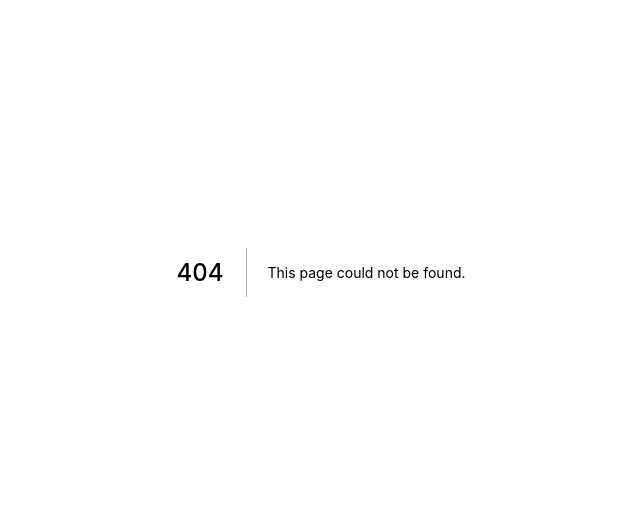
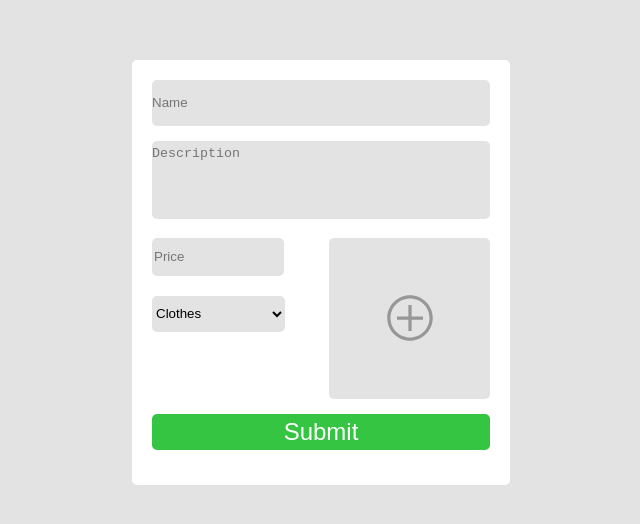
Before and after one commit to Whil117/Fake-products, a Next.js app: page /App/AddProduct/Form in a window 1280 px wide. Before the commit this address had no page. Shown: the part 128-652 px from the top of the page, without its empty margins (319-959 px from the left). Built offline with nearby package versions, Linux system fonts and the light colour scheme.

Commit message:
addproduct and form

```diff
--- a/package.json
+++ b/package.json
@@ -9,6 +9,8 @@
     "lint": "next lint"
   },
   "dependencies": {
+    "@emotion/react": "^11.4.1",
+    "@emotion/styled": "^11.3.0",
     "next": "11.1.0",
     "react": "17.0.2",
     "react-dom": "17.0.2"
--- /dev/null
+++ b/src/pages/App/AddProduct/Form.tsx
@@ -0,0 +1,130 @@
+import { FC, FormEvent, useState } from "react";
+import {
+  FormBox,
+  IName,
+  IDesc,
+  IPrice,
+  SCategory,
+  Submit,
+  CImg,
+} from "../../../styles/pages/App/AddProduct/FormStyle";
+
+interface Data {
+  name: string;
+  desc: string;
+  price: number;
+  category: string;
+  img: string | null | undefined;
+}
+
+const Form: FC = () => {
+  const [data, setData] = useState<Partial<Data>>({});
+
+  const handleChange = (event: { target: { name: string; value: string } }) => {
+    setData({
+      ...data,
+      [event.target.name]: event.target.value,
+    });
+  };
+  const handleImg = (event: any) => {
+    const uploadImg = event.target.files[0];
+    const types = ["image/png", "image/jpeg", "image/jpg"];
+
+    if (uploadImg && types.includes(uploadImg.type)) {
+      let reader = new FileReader();
+      reader.onloadend = (event) => {
+        setData({
+          ...data,
+          img: event?.target?.result,
+        });
+      };
+      reader.readAsDataURL(uploadImg);
+    }
+  };
+  const handleSubmit = (event: FormEvent<HTMLFormElement>) => {
+    event.preventDefault();
+  };
+  console.log(data);
+  return (
+    <main
+      style={{
+        background: "#E3E3E3",
+        height: "100vh",
+        display: "flex",
+        alignItems: "center",
+        justifyContent: "center",
+      }}
+    >
+      <FormBox onSubmit={handleSubmit}>
+        <IName
+          type="text"
+          placeholder="Name"
+          name="name"
+          value={data.name}
+          onChange={handleChange}
+        />
+        <IDesc
+          placeholder="Description"
+          name="desc"
+          value={data.desc}
+          onChange={handleChange}
+        />
+        <div style={{ display: "flex", justifyContent: "space-between" }}>
+          <div style={{ display: "flex", flexDirection: "column" }}>
+            <IPrice
+              type="number"
+              name="price"
+              value={data.price}
+              onChange={handleChange}
+              placeholder="Price"
+            />
+            <SCategory
+              name="category"
+              placeholder="Category"
+              onChange={handleChange}
+            >
+              <option value="Clothes">Clothes</option>
+              <option value="Food">Food</option>
+              <option value="Tecnology">Tecnology</option>
+            </SCategory>
+          </div>
+          <CImg
+            htmlFor="img"
+            style={{
+              background: data.img
+                ? `url("${data.img}") no-repeat center/cover`
+                : "#e3e3e3",
+            }}
+          >
+            <svg
+              width="52"
+              height="52"
+              viewBox="0 0 32 32"
+              fill="none"
+              xmlns="http://www.w3.org/2000/svg"
+            >
+              <path
+                d="M16 4C22.6 4 28 9.4 28 16C28 22.6 22.6 28 16 28C9.4 28 4 22.6 4 16C4 9.4 9.4 4 16 4ZM16 2C8.3 2 2 8.3 2 16C2 23.7 8.3 30 16 30C23.7 30 30 23.7 30 16C30 8.3 23.7 2 16 2Z"
+                fill={data.img? "white":"#979797"}
+              />
+              <path
+                d="M24 15H17V8H15V15H8V17H15V24H17V17H24V15Z"
+                fill={data.img? "white":"#979797"}
+              />
+            </svg>
+          </CImg>
+        </div>
+        <input
+          type="file"
+          name="img"
+          id="img"
+          style={{ display: "none" }}
+          onChange={handleImg}
+        />
+        <Submit type="submit">Submit</Submit>
+      </FormBox>
+    </main>
+  );
+};
+
+export default Form;
--- a/src/pages/_app.tsx
+++ b/src/pages/_app.tsx
@@ -1,6 +1,20 @@
-import type { AppProps } from 'next/app'
+import type { AppProps } from "next/app";
+import { Global, css } from "@emotion/react";
 
 function MyApp({ Component, pageProps }: AppProps) {
-  return <Component {...pageProps} />
+  return (
+    <>
+      <Global
+        styles={css`
+          body {
+            margin: 0;
+            padding: 0;
+            box-sizing: border-box;
+          }
+        `}
+      />
+      <Component {...pageProps} />
+    </>
+  );
 }
-export default MyApp
+export default MyApp;
--- /dev/null
+++ b/src/styles/pages/App/AddProduct/FormStyle.tsx
@@ -0,0 +1,76 @@
+import styled from "@emotion/styled";
+import { css } from "@emotion/react";
+
+export const FormBox = styled.form`
+  position: absolute;
+  width: 338px;
+  /* height: 388px; */
+  background: #ffffff;
+  border-radius: 5px;
+  padding: 20px;
+`;
+export const IName = styled.input`
+  border: none;
+  width: 100%;
+  height: 36px;
+  background: #e3e3e3;
+  border-radius: 5px;
+  padding: 5px 0 5px 0px;
+  /* margin: 15px 0 15px 0; */
+`;
+export const IDesc = styled.textarea`
+  border: none;
+  width: 100%;
+  padding: 3px;
+  height: 68px;
+  background: #e3e3e3;
+  border-radius: 5px;
+  resize: none;
+  margin: 15px 0 15px 0;
+  padding: 5px 0 5px 0px;
+`;
+export const IPrice = styled.input`
+  border: none;
+  width: 128px;
+  height: 36px;
+  background: #e3e3e3;
+  border-radius: 5px;
+  margin: 0 0 10px 0;
+
+`;
+
+export const SCategory = styled.select`
+  width: 133px;
+  height: 36px;
+  background: #e3e3e3;
+  border-radius: 5px;
+  border: none;
+  margin: 10px 0 0 0;
+`;
+export const Submit = styled.button`
+  border: none;
+  display: flex;
+  flex-direction: row;
+  justify-content: center;
+  align-items: center;
+  padding: 7px;
+  width: 100%;
+  height: 36px;
+  background: #35c543;
+  border-radius: 5px;
+  color: white;
+  margin: 15px 0 15px 0;
+  font-size: 1.5em;
+  &:hover {
+    background: #179924;
+  }
+`;
+export const CImg = styled.label`
+  width: 161px;
+  height: 161px;
+  background: #e3e3e3;
+  border-radius: 5px;
+  display: flex;
+  justify-content: center;
+  align-items: center;
+`;
```
Also changed, not shown: src/pages/App/App.tsx (renamed from src/pages/App.tsx, +16 -23 lines), src/pages/index.tsx (+5 -7 lines), 1 other file (tests, documents, lock files or other folders).
